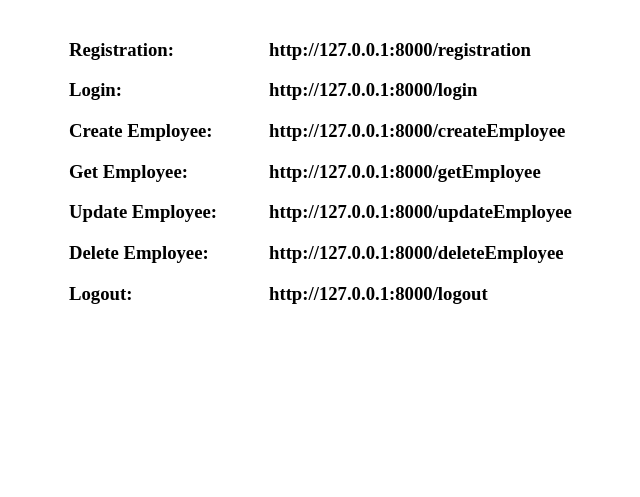
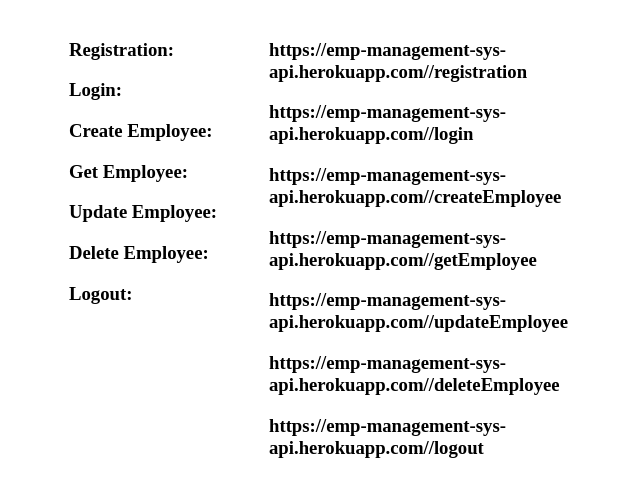
Before and after one commit to Test-Jigar/EmpMgmtApi, a Django app: page / in a window 1280 px wide. Shown: the part 107-604 px from the top of the page, without its empty margins (639-1279 px from the left). Run offline with Django 4.2, Linux system fonts and the light colour scheme.

Commit message:
Update HomePage.html

```diff
--- a/Template/HomePage.html
+++ b/Template/HomePage.html
@@ -39,13 +39,13 @@
         <h3>Logout:</h3>
     </div>
 <div class="apiurl">
-    <h3>http://127.0.0.1:8000/registration</h3>
-    <h3>http://127.0.0.1:8000/login</h3>
-    <h3>http://127.0.0.1:8000/createEmployee</h3>
-    <h3>http://127.0.0.1:8000/getEmployee</h3>
-    <h3>http://127.0.0.1:8000/updateEmployee</h3>
-    <h3>http://127.0.0.1:8000/deleteEmployee</h3>
-    <h3>http://127.0.0.1:8000/logout</h3>
+    <h3>https://emp-management-sys-api.herokuapp.com//registration</h3>
+    <h3>https://emp-management-sys-api.herokuapp.com//login</h3>
+    <h3>https://emp-management-sys-api.herokuapp.com//createEmployee</h3>
+    <h3>https://emp-management-sys-api.herokuapp.com//getEmployee</h3>
+    <h3>https://emp-management-sys-api.herokuapp.com//updateEmployee</h3>
+    <h3>https://emp-management-sys-api.herokuapp.com//deleteEmployee</h3>
+    <h3>https://emp-management-sys-api.herokuapp.com//logout</h3>
 </div>
 </body>
 </html>
```
